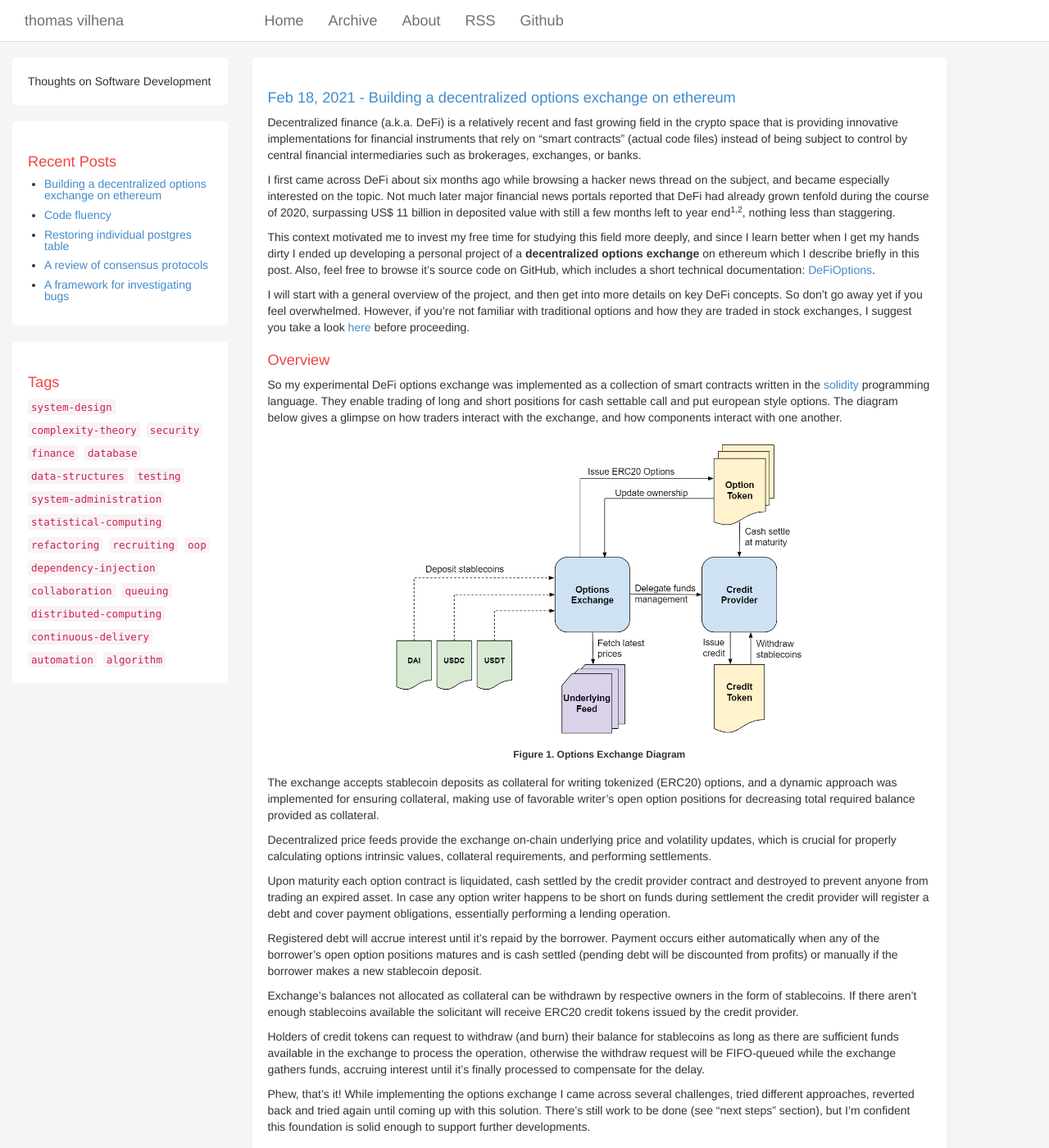
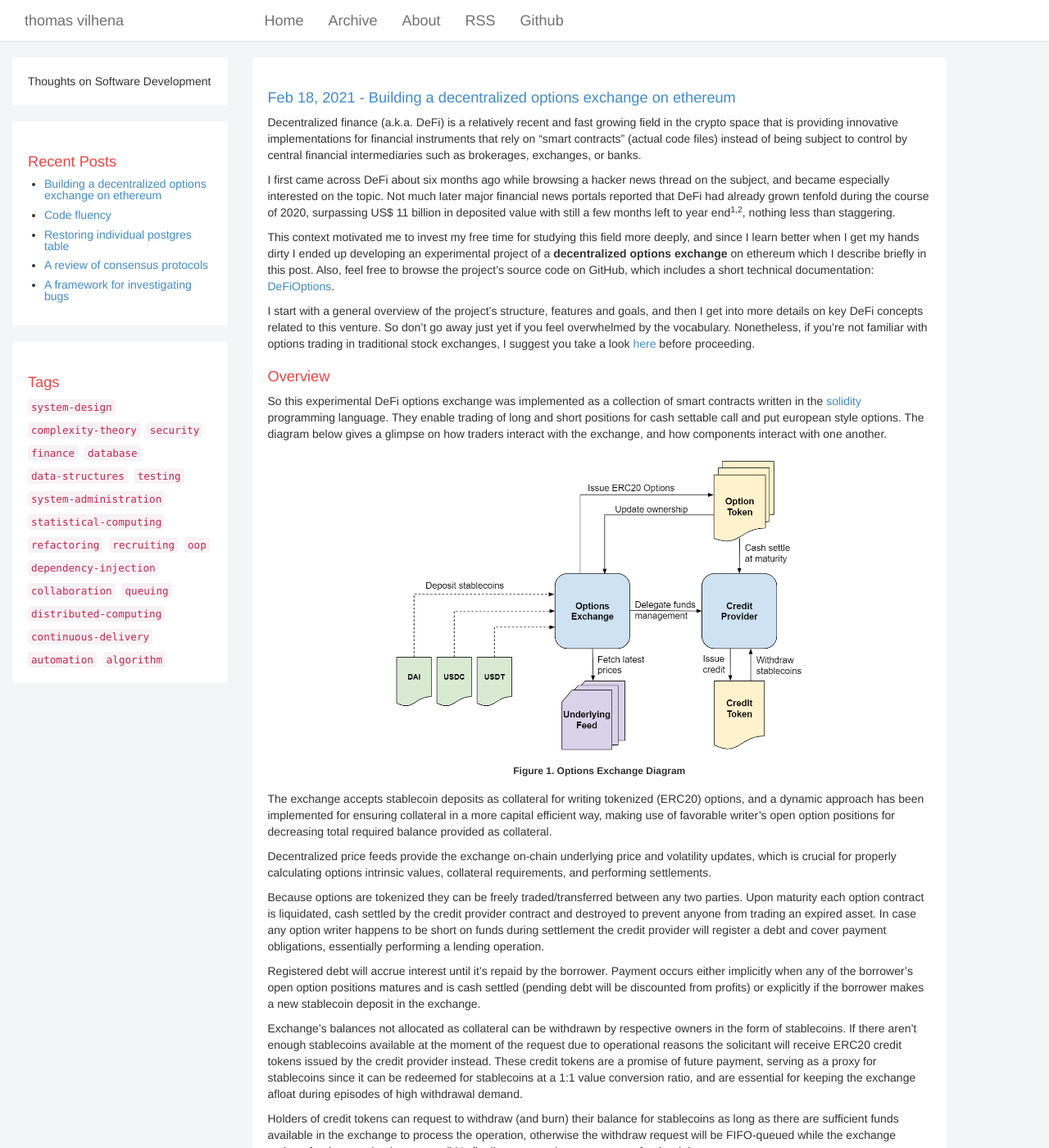
Before and after one commit to TCGV/blog, a Jekyll site: the page built from _posts/2021-02-18-building-a-decentralized-options-exchange.md, in a window 1280 px wide and 1400 px high. Shown: the whole window at 82% size. Built offline with Jekyll 4.4.1, drawn with Linux system fonts in a browser that asks for light colours; some of the changed text lies outside the part shown.

Commit message:
Update 2021-02-18-building-a-decentralized-options-exchange.md

```diff
--- a/_posts/2021-02-18-building-a-decentralized-options-exchange.md
+++ b/_posts/2021-02-18-building-a-decentralized-options-exchange.md
@@ -9,38 +9,38 @@ Decentralized finance (a.k.a. DeFi) is a relatively recent and fast growing fiel
 
 I first came across DeFi about six months ago while browsing a hacker news thread on the subject, and became especially interested on the topic. Not much later major financial news portals reported that DeFi had already grown tenfold during the course of 2020, surpassing US$ 11 billion in deposited value with still a few months left to year end<sup>1,2</sup>, nothing less than staggering.
 
-This context motivated me to invest my free time for studying this field more deeply, and since I learn better when I get my hands dirty I ended up developing a personal project of a **decentralized options exchange** on ethereum which I describe briefly in this post. Also, feel free to browse it's source code on GitHub, which includes a short technical documentation: [DeFiOptions](https://github.com/TCGV/DeFiOptions).
+This context motivated me to invest my free time for studying this field more deeply, and since I learn better when I get my hands dirty I ended up developing an experimental project of a **decentralized options exchange** on ethereum which I describe briefly in this post. Also, feel free to browse the project's source code on GitHub, which includes a short technical documentation: [DeFiOptions](https://github.com/TCGV/DeFiOptions).
 
-I will start with a general overview of the project, and then get into more details on key DeFi concepts. So don't go away yet if you feel overwhelmed. However, if you're not familiar with traditional options and how they are traded in stock exchanges, I suggest you take a look [here](https://en.wikipedia.org/wiki/Option_(finance)) before proceeding.
+I start with a general overview of the project's structure, features and goals, and then I get into more details on key DeFi concepts related to this venture. So don't go away just yet if you feel overwhelmed by the vocabulary. Nonetheless, if you're not familiar with options trading in traditional stock exchanges, I suggest you take a look [here](https://en.wikipedia.org/wiki/Option_(finance)) before proceeding.
 
 Overview
 ============
 
-So my experimental DeFi options exchange was implemented as a collection of smart contracts written in the [solidity](https://en.wikipedia.org/wiki/Solidity) programming language. They enable trading of long and short positions for cash settable call and put european style options. The diagram below gives a glimpse on how traders interact with the exchange, and how components interact with one another.
+So this experimental DeFi options exchange was implemented as a collection of smart contracts written in the [solidity](https://en.wikipedia.org/wiki/Solidity) programming language. They enable trading of long and short positions for cash settable call and put european style options. The diagram below gives a glimpse on how traders interact with the exchange, and how components interact with one another.
 
 <p align="center">
   <img style="max-width: 100%; max-height: 360px; margin: 10px 0" src="{{ site.baseurl }}/images/p25/diagram.png" alt="regular-graphs"/>
   <br><label style="font-size: 12px;">Figure 1. Options Exchange Diagram</label>
 </p>
 
-The exchange accepts stablecoin deposits as collateral for writing tokenized (ERC20) options, and a dynamic approach was implemented for ensuring collateral, making use of favorable writer's open option positions for decreasing total required balance provided as collateral.
+The exchange accepts stablecoin deposits as collateral for writing tokenized (ERC20) options, and a dynamic approach has been implemented for ensuring collateral in a more capital efficient way, making use of favorable writer's open option positions for decreasing total required balance provided as collateral.
 
 Decentralized price feeds provide the exchange on-chain underlying price and volatility updates, which is crucial for properly calculating options intrinsic values, collateral requirements, and performing settlements.
 
-Upon maturity each option contract is liquidated, cash settled by the credit provider contract and destroyed to prevent anyone from trading an expired asset. In case any option writer happens to be short on funds during settlement the credit provider will register a debt and cover payment obligations, essentially performing a lending operation.
+Because options are tokenized they can be freely traded/transferred between any two parties. Upon maturity each option contract is liquidated, cash settled by the credit provider contract and destroyed to prevent anyone from trading an expired asset. In case any option writer happens to be short on funds during settlement the credit provider will register a debt and cover payment obligations, essentially performing a lending operation.
 
-Registered debt will accrue interest until it's repaid by the borrower. Payment occurs either automatically when any of the borrower's open option positions matures and is cash settled (pending debt will be discounted from profits) or manually if the borrower makes a new stablecoin deposit.
+Registered debt will accrue interest until it's repaid by the borrower. Payment occurs either implicitly when any of the borrower's open option positions matures and is cash settled (pending debt will be discounted from profits) or explicitly if the borrower makes a new stablecoin deposit in the exchange.
 
-Exchange's balances not allocated as collateral can be withdrawn by respective owners in the form of stablecoins. If there aren't enough stablecoins available the solicitant will receive ERC20 credit tokens issued by the credit provider.
+Exchange's balances not allocated as collateral can be withdrawn by respective owners in the form of stablecoins. If there aren't enough stablecoins available at the moment of the request due to operational reasons the solicitant will receive ERC20 credit tokens issued by the credit provider instead. These credit tokens are a promise of future payment, serving as a proxy for stablecoins since it can be redeemed for stablecoins at a 1:1 value conversion ratio, and are essential for keeping the exchange afloat during episodes of high withdrawal demand.
 
 Holders of credit tokens can request to withdraw (and burn) their balance for stablecoins as long as there are sufficient funds available in the exchange to process the operation, otherwise the withdraw request will be FIFO-queued while the exchange gathers funds, accruing interest until it's finally processed to compensate for the delay.
 
-Phew, that's it! While implementing the options exchange I came across several challenges, tried different approaches, reverted back and tried again until coming up with this solution. There's still work to be done (see "next steps" section), but I'm confident this foundation is solid enough to support further developments.
+Phew, that's it! While implementing the options exchange I came across several challenges, tried different approaches, reverted back and tried again until coming up with this solution. There's still work to be done (see "next steps" section below), but I'm confident this foundation is solid enough to support further developments.
 
 DeFi concepts
 ============
 
-Now, let's look at some key concepts that form the basis of DeFi and play an important role in this project.
+Now, let's look at some key concepts that play an important role in this project and form the basis of DeFi. Feel free to jump ahead some of them if they seem too basic for you, they are included to offer newcomers a more complete introduction into this field.
 
 <h2>Smart contracts</h2>
 
```
